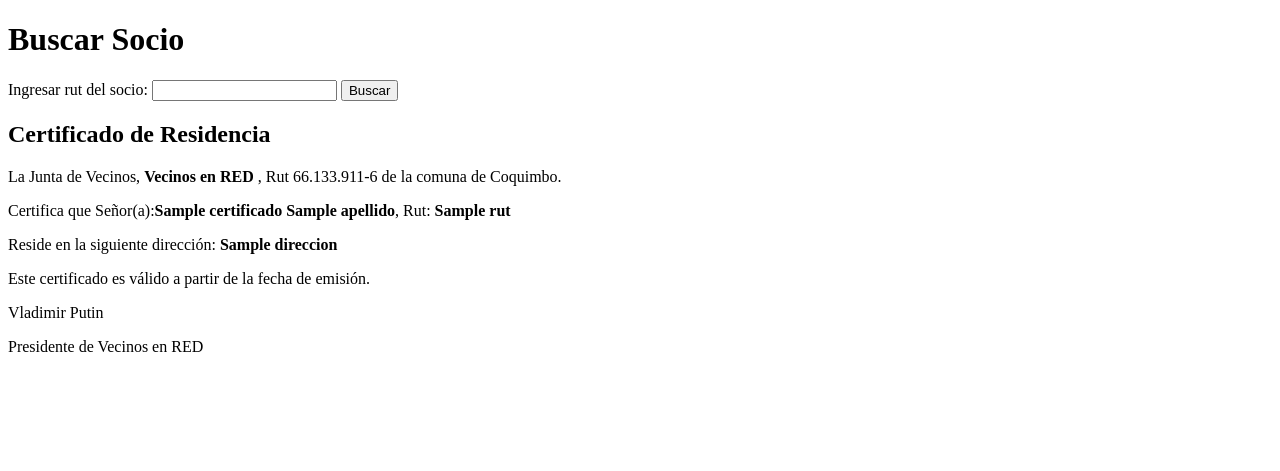
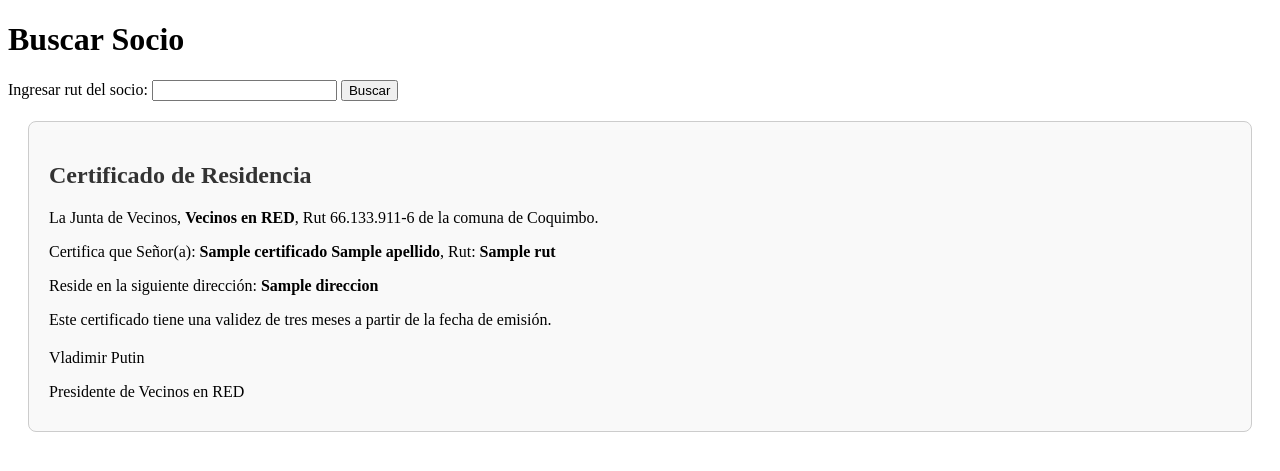
Before and after one commit to Elias-h-v/Junta_Vecinal_SIA, a Django app: template vecinos_app/templates/buscar_socio.html in a window 1280 px wide. Shown: the top 471 px of the page. Run offline with Django 4.2, Linux system fonts and the light colour scheme; the template is opened without the code that fills it: most values are stand-ins (such as "Sample title", 1, 10 or a date in 2020).

Commit message:
Se agrega plantilla css para certificados

```diff
--- a/project_vecinos/settings.py
+++ b/project_vecinos/settings.py
@@ -120,7 +120,7 @@ USE_TZ = True
 # Static files (CSS, JavaScript, Images)
 # https://docs.djangoproject.com/en/4.1/howto/static-files/
 
-STATIC_URL = 'static/'
+STATIC_URL = '/static/'
 
 # Default primary key field type
 # https://docs.djangoproject.com/en/4.1/ref/settings/#default-auto-field
--- /dev/null
+++ b/vecinos_app/static/styles.css
@@ -0,0 +1,24 @@
+/* En styles.css */
+#certificado {
+  margin: 20px;
+  padding: 20px;
+  border: 1px solid #ccc;
+  border-radius: 8px;
+  background-color: #f9f9f9;
+}
+
+h2 {
+  color: #333;
+}
+
+strong {
+  font-weight: bold;
+}
+
+p {
+  margin-bottom: 10px;
+}
+
+.firma {
+  margin-top: 20px;
+}
--- a/vecinos_app/templates/buscar_socio.html
+++ b/vecinos_app/templates/buscar_socio.html
@@ -5,6 +5,10 @@
   <meta charset="UTF-8">
   <meta name="viewport" content="width=device-width, initial-scale=1.0">
   <title>Generar Certificado de Residencia</title>
+  <!-- Al comienzo de tu plantilla HTML -->
+  {% load static %}
+
+  <link rel="stylesheet" type="text/css" href="{% static 'styles.css' %}">
 </head>
 <body>
 
@@ -18,15 +22,19 @@
   </form>
 
   {% if certificado_data.nombre %}
-    <div id="certificado">
-      <h2>Certificado de Residencia</h2>
-      <p>La Junta de Vecinos, <strong>Vecinos en RED</strong> , Rut 66.133.911-6 de la comuna de Coquimbo.</p>
-      <p>Certifica que Señor(a):<strong>{{ certificado_data.nombre }} {{ certificado_data.apellido }}</strong>, Rut: <strong>{{ certificado_data.rut }}</strong></p>
-      <p>Reside en la siguiente dirección: <strong>{{ certificado_data.direccion }}</strong></p>
-      <p>Este certificado es válido a partir de la fecha de emisión.</p>
-      <p>Vladimir Putin</p>
-      <p>Presidente de Vecinos en RED</p>
-    </div>
+    <!-- En certificado_residencia.html -->
+
+
+<div id="certificado">
+  <h2>Certificado de Residencia</h2>
+  <p>La Junta de Vecinos, <strong>Vecinos en RED</strong>, Rut 66.133.911-6 de la comuna de Coquimbo.</p>
+  <p>Certifica que Señor(a): <strong>{{ certificado_data.nombre }} {{ certificado_data.apellido }}</strong>, Rut: <strong>{{ certificado_data.rut }}</strong></p>
+  <p>Reside en la siguiente dirección: <strong>{{ certificado_data.direccion }}</strong></p>
+  <p>Este certificado tiene una validez de tres meses a partir de la fecha de emisión.</p>
+  <p class="firma">Vladimir Putin</p>
+  <p>Presidente de Vecinos en RED</p>
+</div>
+
   {% endif %}
 
   {% if mensaje_error %}
```
